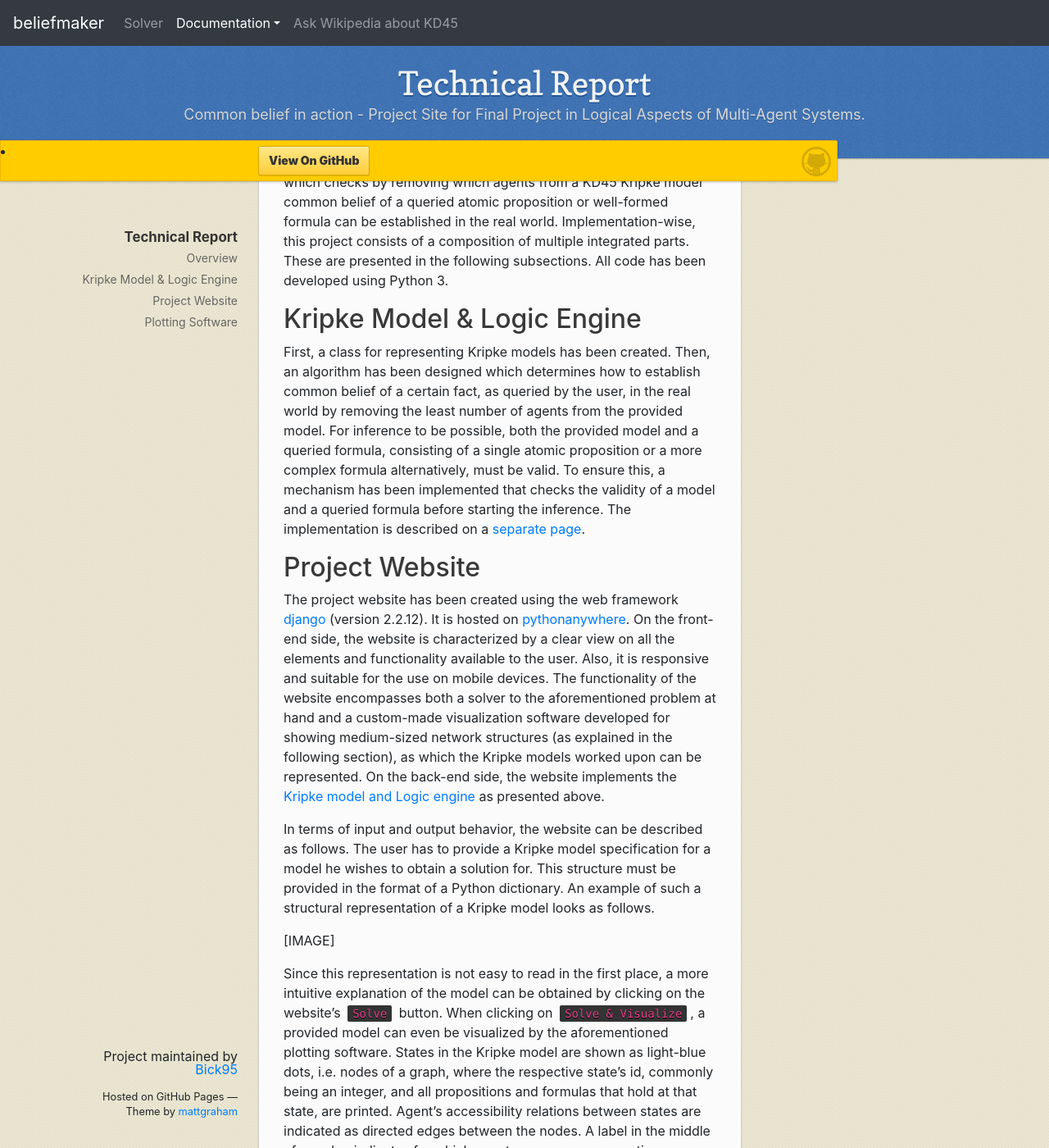
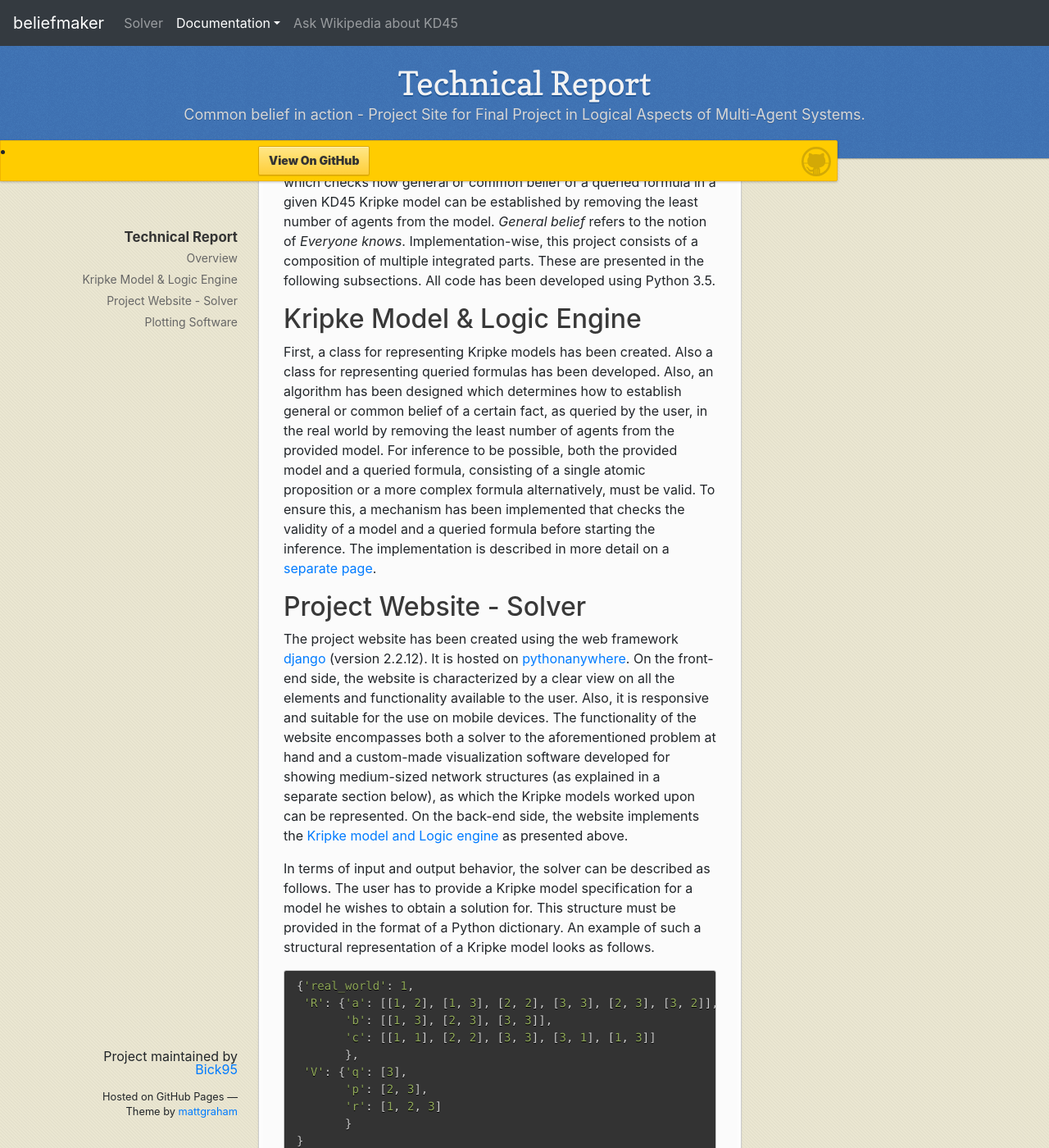
Before and after one commit to Bick95/beliefmaker, a Jekyll site: the page built from technical_report.md, in a window 1280 px wide and 1400 px high, scrolled down 193 px. Shown: the whole window at 82% size. Built offline with Jekyll 4.4.1, drawn with Linux system fonts in a browser that asks for light colours; nearby versions of some CDN libraries; some of the changed text lies outside the part shown.

Commit message:
Adapted technical report

````diff
--- a/technical_report.md
+++ b/technical_report.md
@@ -4,36 +4,54 @@ layout: default
 filename: technical_report
 ---
 # Technical Report
+
 ## Overview
-As described in the [introduction](https://bick95.github.io/beliefmaker/), an [online tool](http://bick95.pythonanywhere.com/) has been developed which checks by removing which agents from a KD45 Kripke model common belief of a queried atomic proposition or well-formed formula can be established in the real world.
+
+As described in the [introduction](https://bick95.github.io/beliefmaker/), an [online tool](http://bick95.pythonanywhere.com/) has been developed which checks how general or common belief of a queried formula in a given KD45 Kripke model can be established by removing the least number of agents from the model. _General belief_ refers to the notion of _Everyone knows_.
 Implementation-wise, this project consists of a composition of multiple integrated parts. These are presented in the following subsections.
-All code has been developed using Python 3.
+All code has been developed using Python 3.5.
 
 ## Kripke Model & Logic Engine
-First, a class for representing Kripke models has been created. Then, an algorithm has been designed which determines how to establish common belief of a certain fact, as queried by the user, in the real world by removing the least number of agents from the provided model. For inference to be possible, both the provided model and a queried formula, consisting of a single atomic proposition or a more complex formula alternatively, must be valid. To ensure this, a mechanism has been implemented that checks the validity of a model and a queried formula before starting the inference. The implementation is described on a [separate page](https://bick95.github.io/beliefmaker/implementation_logic).
 
-## Project Website
+First, a class for representing Kripke models has been created. Also a class for representing queried formulas has been developed. Also, an algorithm has been designed which determines how to establish general or common belief of a certain fact, as queried by the user, in the real world by removing the least number of agents from the provided model. For inference to be possible, both the provided model and a queried formula, consisting of a single atomic proposition or a more complex formula alternatively, must be valid. To ensure this, a mechanism has been implemented that checks the validity of a model and a queried formula before starting the inference. The implementation is described in more detail on a [separate page](https://bick95.github.io/beliefmaker/implementation_logic).
+
+## Project Website - Solver
+
 The project website has been created using the web framework [django](https://www.djangoproject.com/) (version 2.2.12). It is hosted on [pythonanywhere](https://www.pythonanywhere.com).
 On the front-end side, the website is characterized by a clear view on all the elements and functionality available to the user. Also, it is responsive and suitable for the use on mobile devices.
-The functionality of the website encompasses both a solver to the aforementioned problem at hand and a custom-made visualization software developed for showing medium-sized network structures (as explained in the following section), as which the Kripke models worked upon can be represented. On the back-end side, the website implements the [Kripke model and Logic engine](https://bick95.github.io/beliefmaker/implementation_logic) as presented above.
+The functionality of the website encompasses both a solver to the aforementioned problem at hand and a custom-made visualization software developed for showing medium-sized network structures (as explained in a separate section below), as which the Kripke models worked upon can be represented. On the back-end side, the website implements the [Kripke model and Logic engine](https://bick95.github.io/beliefmaker/implementation_logic) as presented above.
 
-In terms of input and output behavior, the website can be described as follows.
+In terms of input and output behavior, the solver can be described as follows.
 The user has to provide a Kripke model specification for a model he wishes to obtain a solution for. This structure must be provided in the format of a Python dictionary. An example of such a structural representation of a Kripke model looks as follows.
 
-[IMAGE]
+```python
+{'real_world': 1,
+ 'R': {'a': [[1, 2], [1, 3], [2, 2], [3, 3], [2, 3], [3, 2]],
+       'b': [[1, 3], [2, 3], [3, 3]],
+       'c': [[1, 1], [2, 2], [3, 3], [3, 1], [1, 3]]
+       },
+ 'V': {'q': [3],
+       'p': [2, 3],
+       'r': [1, 2, 3]
+       }
+}
+```
 
-Since this representation is not easy to read in the first place, a more intuitive explanation of the model can be obtained by clicking on the website's `Solve` button. When clicking on `Solve & Visualize`, a provided model can even be visualized by the aforementioned plotting software. States in the Kripke model are shown as light-blue dots, i.e. nodes of a graph, where the respective state's id, commonly being an integer, and all propositions and formulas that hold at that state, are printed. Agent's accessibility relations between states are indicated as directed edges between the nodes. A label in the middle of an edge indicates for which agent possesses a respective accessibility relation.
+For more details on that, check out the [How To](https://bick95.github.io/beliefmaker/how_to) or the [Example](https://bick95.github.io/beliefmaker/example).
+
+Since the above representation is not easy to read in the first place, a more intuitive explanation of the model can be obtained by clicking on the website's `Solve` button. When clicking on `Solve & Visualize`, a provided model can even be visualized by the aforementioned plotting software. States in the Kripke model are shown as light-blue dots, i.e. nodes of a graph, on to of which the respective state's id, commonly being an integer, and all propositions and formulas that hold at that state, are printed. Agents' accessibility relations between states are indicated as directed edges between the nodes. A label in the middle of an edge indicates which agent possesses a respective accessibility relation.
 
 If the user does not only provide a model, but also a proposition or formula to be established as common belief in the real world, also a solution to the aforementioned problem is computed by the inference engine presented in the previous subsection. The solution is then shown right next to the provided input model. Also, by providing a proposition or formula and then clicking on `Solve & Visualize`, a graph of the Kripke model constituting the solution to the queried problem is shown in a position below the solution specification.
 
-To give a user of the online tool an intuitive understanding of what the input and output to the tool may look like, on startup of the [website](http://bick95.pythonanywhere.com/), an example model is inserted into the model input field and its explanation is shown already.
+To give a user of the online tool an intuitive understanding of what the input and output to the tool may look like, on startup of the [website](http://bick95.pythonanywhere.com/) an example model is inserted into the model input field and its explanation is shown already.
 
-Also, useful and suggestive error messages are shown when the user enters invalid inputs.
+Also, useful and suggestive error messages are shown when the user enters invalid or incomplete inputs.
 
 The source code to the repository containing the website is available on request.
 
 ## Plotting Software
+
 For visualizing Kripke models, a custom plotting software has been developed.
-Its working is as follows. First, the possible states of the Kripke model are placed equidistantly along an outer circle of dynamically adjusted size to maintain a comfortable distance between all visualized states. Then, text is placed on the node positions, where each node represents on possible state.
-Afterwards, edges in between different nodes are placed. A self-developed mathematical formalism ensures that edges, and their labels, in opposite directions between the same nodes are not overlapping.
-Finally, reflexive connections are drawn for all states where applicable. For that, according to some mathematical formalism, a position near a respective state is determined, where a a label of a reflexive connection can safely be visualized without intersecting the corresponding state. Then, this point is connected to the state by a reflective directed edge. To make the software generally applicable to graph visualization problems, it has been implemented in a separate Graph class (using Python 3). The code is show as part of the [logic implementatiob](https://bick95.github.io/beliefmaker/implementation_logic) and can be found as a stand-alone implementation in the following [repository](https://github.com/Bick95/Small-Scale-Graph-Visualization/).
+Its working is as follows. First, the possible states of the Kripke model are placed equidistantly along an outer circle of dynamically adjusted size to maintain a comfortable distance between all visualized states. Then, text is placed on the node positions, where each node represents one possible state from the Kripke model.
+Afterwards, edges in between different nodes are drawn. A self-developed mathematical formalism ensures that edges, and their labels, going in opposite directions between the same nodes are not overlapping.
+Finally, reflexive connections are drawn for all states where applicable. For that, according to some mathematical formalism, a position near a respective state is determined, where a a label of a reflexive connection can safely be visualized without intersecting the corresponding state. Then, this point is connected to the state by a reflexive, directed edge. To make the software generally applicable to graph visualization problems, it has been implemented in a separate Graph class (using Python 3.5). The code can be found as a stand-alone implementation in the following [repository](https://github.com/Bick95/Small-Scale-Graph-Visualization/).
````
